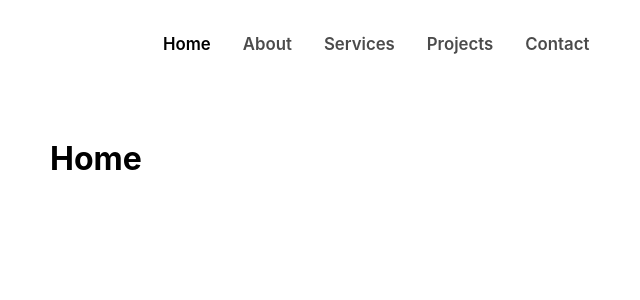
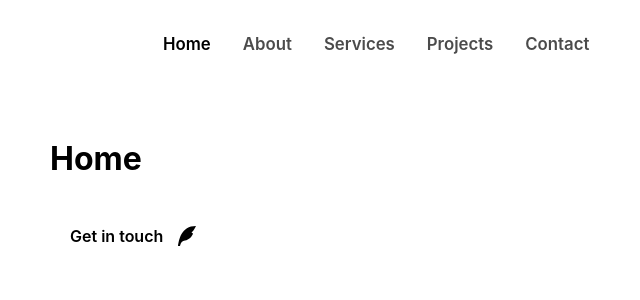
Before and after one commit to ozyxdev/ozyxdev2021, a Next.js app: page / in a window 1280 px wide. Shown: the top 300 px of the page, without its empty margins (106-746 px from the left). Built offline with nearby package versions, Linux system fonts and the light colour scheme.

Commit message:
add sticky cta

```diff
--- a/package.json
+++ b/package.json
@@ -14,7 +14,8 @@
     "prop-types": "^15.7.2",
     "react": "17.0.2",
     "react-dom": "17.0.2",
-    "styled-components": "^5.2.3"
+    "styled-components": "^5.2.3",
+    "styled-normalize": "^8.0.7"
   },
   "devDependencies": {
     "babel-eslint": "^10.1.0",
--- a/src/components/shared/DarkModeToggle.js
+++ b/src/components/shared/DarkModeToggle.js
@@ -14,11 +14,11 @@ const DarkModeSwitchStyles = styled.div`
   }
 
   circle {
-    fill: var(--color-off-background-reverse);
+    fill: var(--color-offBackgroundReverse);
   }
 
   .outline {
-    fill: var(--color-off-background-reverse);
+    fill: var(--color-offBackgroundReverse);
   }
 `
 
--- /dev/null
+++ b/src/components/shared/StickyCTA.js
@@ -0,0 +1,81 @@
+import Link from 'next/link'
+import { useRef } from 'react'
+import styled from 'styled-components'
+import useOnScreen from '../../lib/isVisible'
+import PenIcon from './icons/PenIcon'
+
+const StickyCTAStyles = styled.div`
+  height: 6rem;
+  position: relative;
+  pointer-events: none;
+
+  .sticky-cta-wrapper {
+    position: absolute;
+    top: 0;
+    left: 0;
+    width: 100%;
+    height: 100vh;
+  }
+
+  button {
+    pointer-events: all;
+    box-sizing: border-box;
+    background-color: var(--color-primary);
+    border: none;
+    border-radius: 1rem;
+    padding: 1.5rem 2.5rem;
+    display: grid;
+    grid-gap: 1.5rem;
+    grid-template-columns: auto auto;
+    align-items: center;
+    color: var(--color-offBackground);
+    cursor: pointer;
+    font-weight: 600;
+    transition: all linear 200ms;
+
+    position: absolute;
+  }
+
+  svg {
+    fill: var(--color-offBackground);
+  }
+
+  [data-is-visible='true'] {
+    top: 0;
+    left: 0;
+    visibility: visible;
+  }
+
+  [data-is-visible='false'] {
+    grid-gap: 0;
+    padding: 1.5rem;
+    position: fixed;
+    left: calc(100% - 8rem);
+    top: 2rem;
+    span {
+      display: none;
+      visibility: hidden;
+    }
+  }
+`
+
+function StickyCTA() {
+  const ref = useRef()
+  const isVisible = useOnScreen(ref)
+  console.log('isVisible', isVisible)
+  return (
+    <StickyCTAStyles>
+      <div className="sticky-cta-wrapper">
+        <div ref={ref} className="ref" />
+        <Link href="/contact">
+          <button type="button" data-is-visible={isVisible}>
+            <span>Get in touch</span>
+            <PenIcon fill />
+          </button>
+        </Link>
+      </div>
+    </StickyCTAStyles>
+  )
+}
+
+export default StickyCTA
--- /dev/null
+++ b/src/components/shared/icons/PenIcon.js
@@ -0,0 +1,27 @@
+export default function PenIcon({ fill }) {
+  return (
+    <>
+      {fill ? (
+        <svg
+          xmlns="http://www.w3.org/2000/svg"
+          viewBox="0 0 24 24"
+          width="24"
+          height="24"
+        >
+          <path fill="none" d="M0 0h24v24H0z" />
+          <path d="M21 2C6 2 4 16 3 22h1.998c.666-3.333 2.333-5.166 5.002-5.5 4-.5 7-4 8-7l-1.5-1 1-1c1-1 2.004-2.5 3.5-5.5z" />
+        </svg>
+      ) : (
+        <svg
+          xmlns="http://www.w3.org/2000/svg"
+          viewBox="0 0 24 24"
+          width="24"
+          height="24"
+        >
+          <path fill="none" d="M0 0h24v24H0z" />
+          <path d="M6.94 14.036c-.233.624-.43 1.2-.606 1.783.96-.697 2.101-1.139 3.418-1.304 2.513-.314 4.746-1.973 5.876-4.058l-1.456-1.455 1.413-1.415 1-1.001c.43-.43.915-1.224 1.428-2.368-5.593.867-9.018 4.292-11.074 9.818zM17 9.001L18 10c-1 3-4 6-8 6.5-2.669.334-4.336 2.167-5.002 5.5H3C4 16 6 2 21 2c-1 2.997-1.998 4.996-2.997 5.997L17 9.001z" />
+        </svg>
+      )}
+    </>
+  )
+}
--- a/src/components/styles/GlobalStyles.js
+++ b/src/components/styles/GlobalStyles.js
@@ -1,6 +1,9 @@
 import { createGlobalStyle } from 'styled-components'
+import { normalize } from 'styled-normalize'
 
 const GlobalStyles = createGlobalStyle`
+  ${normalize}
+
   @font-face {
     font-family: 'radnika_next' ;
     src: url('/static/radnikanext-medium-webfont.woff2') format('woff2');
@@ -15,6 +18,7 @@ const GlobalStyles = createGlobalStyle`
     --shadow-1: 0 3px 6px rgba(0,0,0,0.06), 0 3px 6px rgba(0,0,0,0.13);
     --nav-z-index: 1000;
     --nav-sheet-z-index: 990;
+    --color-white: hsla(206, 67%, 99%, 1);
     font-size: 8px;
   }
 
--- a/src/constants/colors.js
+++ b/src/constants/colors.js
@@ -32,11 +32,11 @@ export const COLORS = {
     light: offDark, // Oxford Blue Dark
     dark: light, // white
   },
-  'off-background': {
+  offBackground: {
     light: offLight, // almost white
     dark: offDark, // Oxford Blue
   },
-  'off-background-reverse': {
+  offBackgroundReverse: {
     dark: offLight, // almost white
     light: offDark, // Oxford Blue
   },
--- /dev/null
+++ b/src/lib/isVisible.js
@@ -0,0 +1,19 @@
+import { useEffect, useState } from 'react'
+
+export default function useOnScreen(ref, options) {
+  const [isIntersecting, setIntersecting] = useState(true)
+
+  useEffect(() => {
+    const observer = new IntersectionObserver(
+      ([entry]) => setIntersecting(entry.isIntersecting),
+      options
+    )
+    observer.observe(ref.current)
+    // Remove the observer as soon as the component is unmounted
+    return () => {
+      observer.disconnect()
+    }
+  }, [])
+
+  return isIntersecting
+}
--- a/src/pages/index.js
+++ b/src/pages/index.js
@@ -1,5 +1,14 @@
 import Head from 'next/head'
+import styled from 'styled-components'
+import StickyCTA from '../components/shared/StickyCTA'
 
+const FakeContent = styled.div`
+  background: var(--color-offBackground);
+  width: 100%;
+  height: 200px;
+  border-radius: 3rem;
+  margin: 8rem 0;
+`
 export default function Home() {
   return (
     <div className="container">
@@ -9,6 +18,10 @@ export default function Home() {
 
       <main>
         <h1>Home</h1>
+        <StickyCTA />
+        {[1, 2, 3, 4, 5].map((item) => (
+          <FakeContent key={item} />
+        ))}
       </main>
 
       <footer />
```
Also changed, not shown: 1 other file (tests, documents, lock files or other folders).
